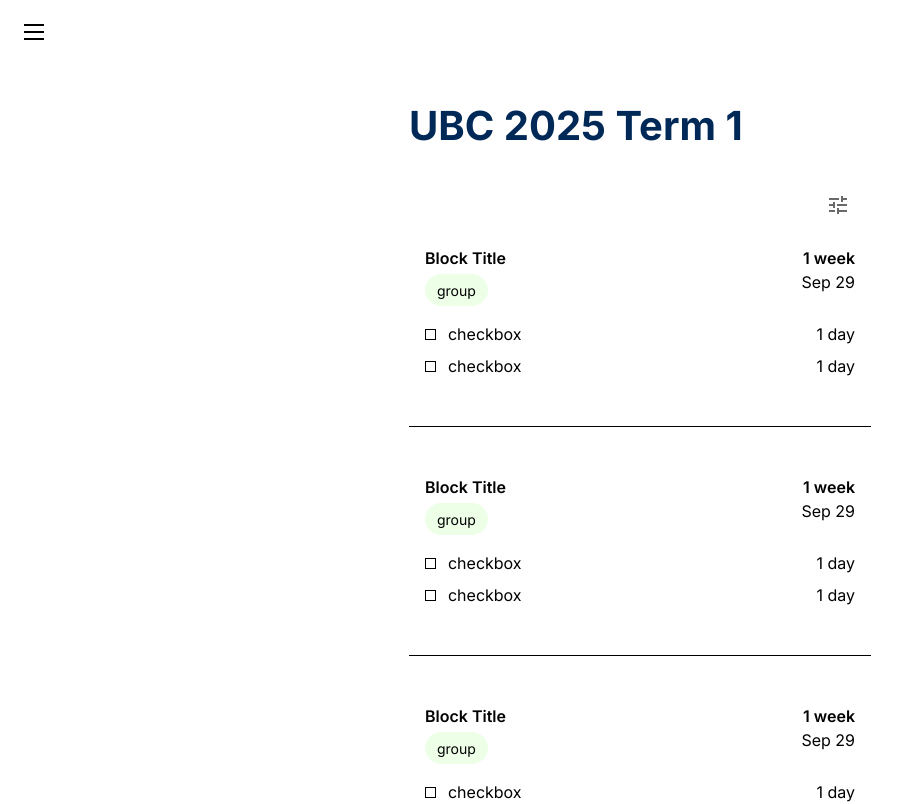
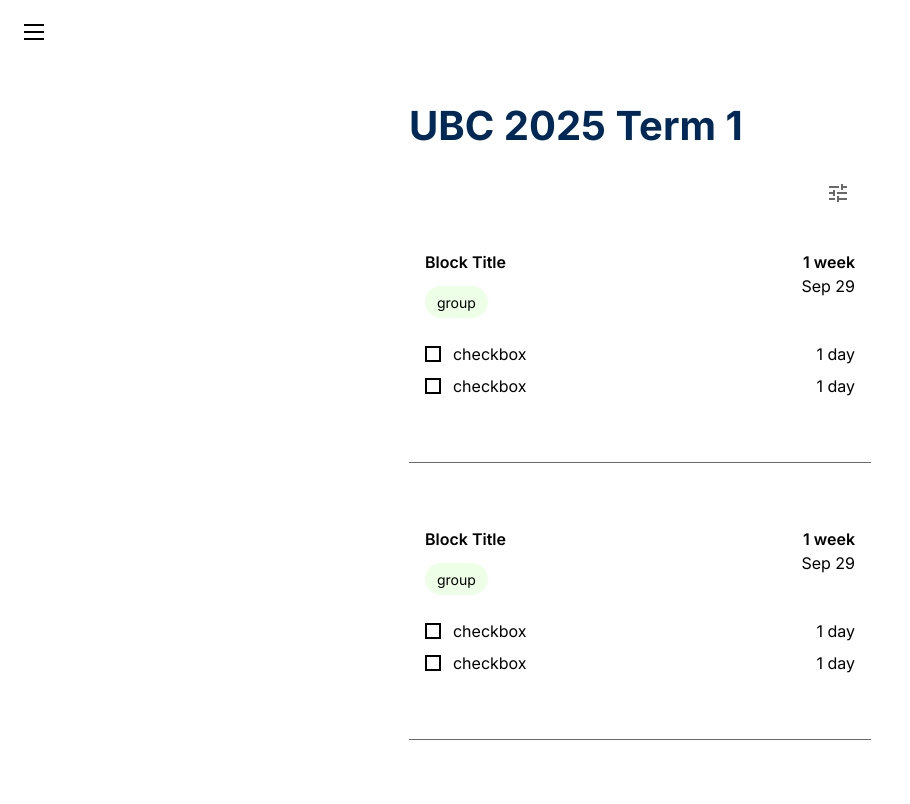
Before and after one commit to TimothyJin26/Calendar, a React (Vite) app in the folder calendar/: page / in a window 1280 px wide. Shown: the top 804 px of the page, without its empty margins (0-910 px from the left). Built offline with nearby package versions, Linux system fonts and the light colour scheme.

Commit message:
UI tweaks to match figma

```diff
--- a/calendar/src/components/TaskBlock.tsx
+++ b/calendar/src/components/TaskBlock.tsx
@@ -1,12 +1,12 @@
-import Checkbox from './ui/Checkbox'
+import { Checkbox } from './ui'
 
 const TaskBlock = () => (
-  <div className="mb-12">
+  <div className="pb-16">
     {/* Header Section - 2x2 Grid Layout */}
-    <div className="flex justify-between mb-4 px-4">
+    <div className="flex justify-between mb-6 px-4">
       {/* Left Column - Title and Group */}
       <div className="flex flex-col">
-        <h2 className="text-base font-semibold text-black font-inter mb-1">
+        <h2 className="text-base font-semibold text-black font-inter mb-3">
           Block Title
         </h2>
         <div className="bg-[#EEFFE7] px-3 py-1 rounded-full w-fit">
@@ -53,9 +53,6 @@
         </span>
       </div>
     </div>
-
-    {/* Separator Line */}
-    <div className="w-full h-px bg-black mt-12"></div>
   </div>
 )
 
--- a/calendar/src/components/layout/Header.tsx
+++ b/calendar/src/components/layout/Header.tsx
@@ -1,4 +1,4 @@
-import MenuIcon from '../ui/MenuIcon'
+import { MenuIcon } from '../ui'
 
 const Header = () => (
   <div className="fixed top-0 left-0 p-4 z-10">
--- a/calendar/src/components/layout/MainContent.tsx
+++ b/calendar/src/components/layout/MainContent.tsx
@@ -1,4 +1,5 @@
 import TaskBlock from '../TaskBlock'
+import { Separator } from '../ui'
 import FilterSvg from '../../assets/filter.svg'
 
 const MainContent = () => (
@@ -6,14 +7,14 @@
     <div className="w-[38%] max-w-2xl">
       {/* Title */}
       <h1
-        className="text-[40px] font-bold mb-8 text-left font-inter"
+        className="text-[40px] font-bold mb-5 text-left font-inter"
         style={{ color: '#002957' }}
       >
         UBC 2025 Term 1
       </h1>
 
       {/* Filter Button */}
-      <div className="flex justify-end mb-6 px-4">
+      <div className="flex justify-end px-4 pb-10">
         <button className="p-2 hover:bg-gray-100 rounded-md transition-colors">
           <img src={FilterSvg} alt="Filter" width="18" height="18" />
         </button>
@@ -21,7 +22,9 @@
 
       {/* Task Blocks */}
       <TaskBlock />
+      <Separator />
       <TaskBlock />
+      <Separator />
       <TaskBlock />
     </div>
   </div>
--- a/calendar/src/components/ui/Checkbox.tsx
+++ b/calendar/src/components/ui/Checkbox.tsx
@@ -23,7 +23,7 @@
   return (
     <button
       onClick={handleClick}
-      className="w-[11px] h-[11px] border border-black rounded-none flex items-center justify-center cursor-pointer hover:bg-gray-50 transition-colors"
+      className="w-[16px] h-[16px] border-2 border-black rounded-none flex items-center justify-center cursor-pointer hover:bg-gray-50 transition-colors"
       type="button"
     >
       {isChecked && (
--- /dev/null
+++ b/calendar/src/components/ui/Separator.tsx
@@ -0,0 +1,5 @@
+const Separator = () => (
+  <div className="w-full h-px bg-[#696969] mb-16"></div>
+)
+
+export default Separator
--- a/calendar/src/components/ui/index.ts
+++ b/calendar/src/components/ui/index.ts
@@ -1,2 +1,3 @@
+export { default as Checkbox } from './Checkbox'
 export { default as MenuIcon } from './MenuIcon'
-export { default as Checkbox } from './Checkbox'
+export { default as Separator } from './Separator'
```
